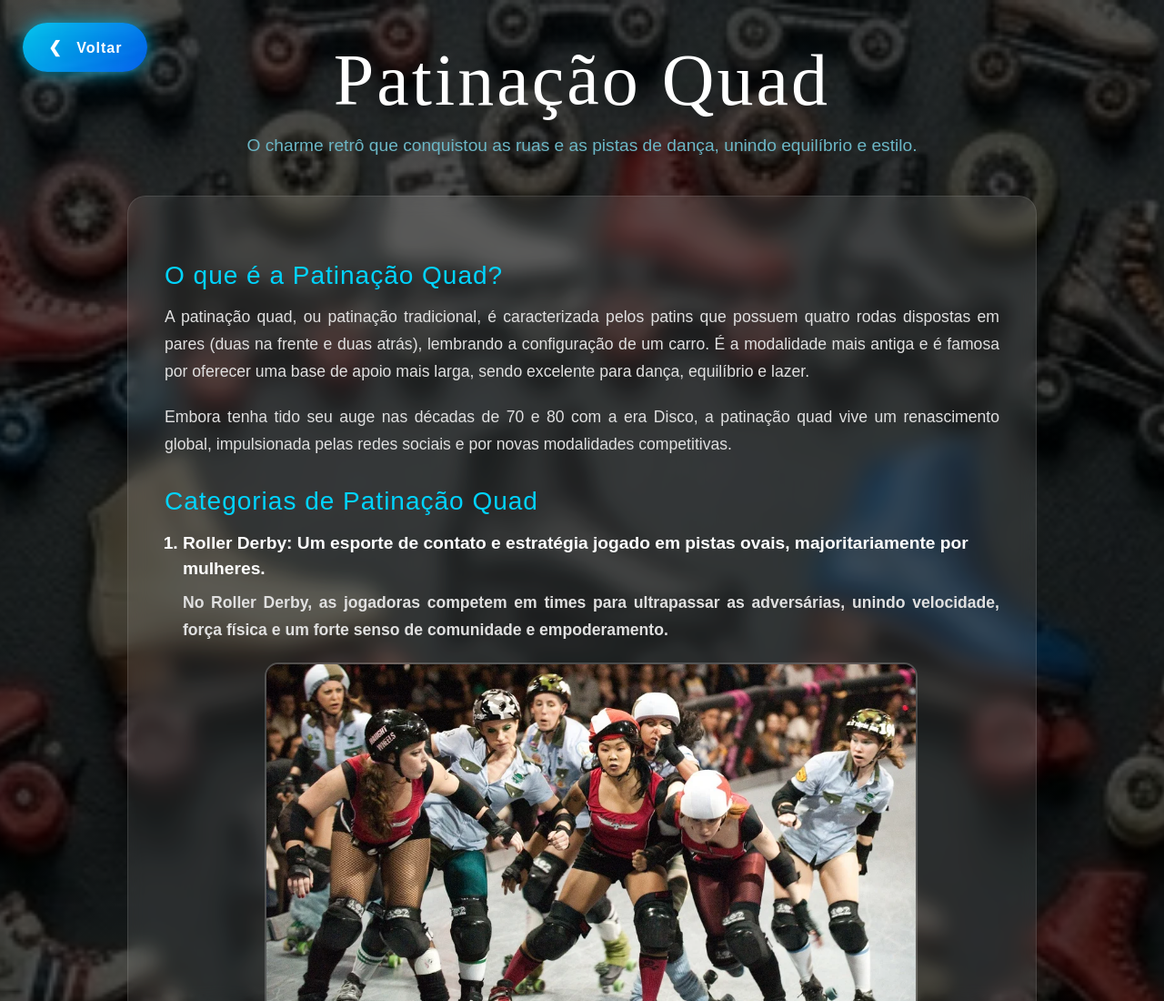
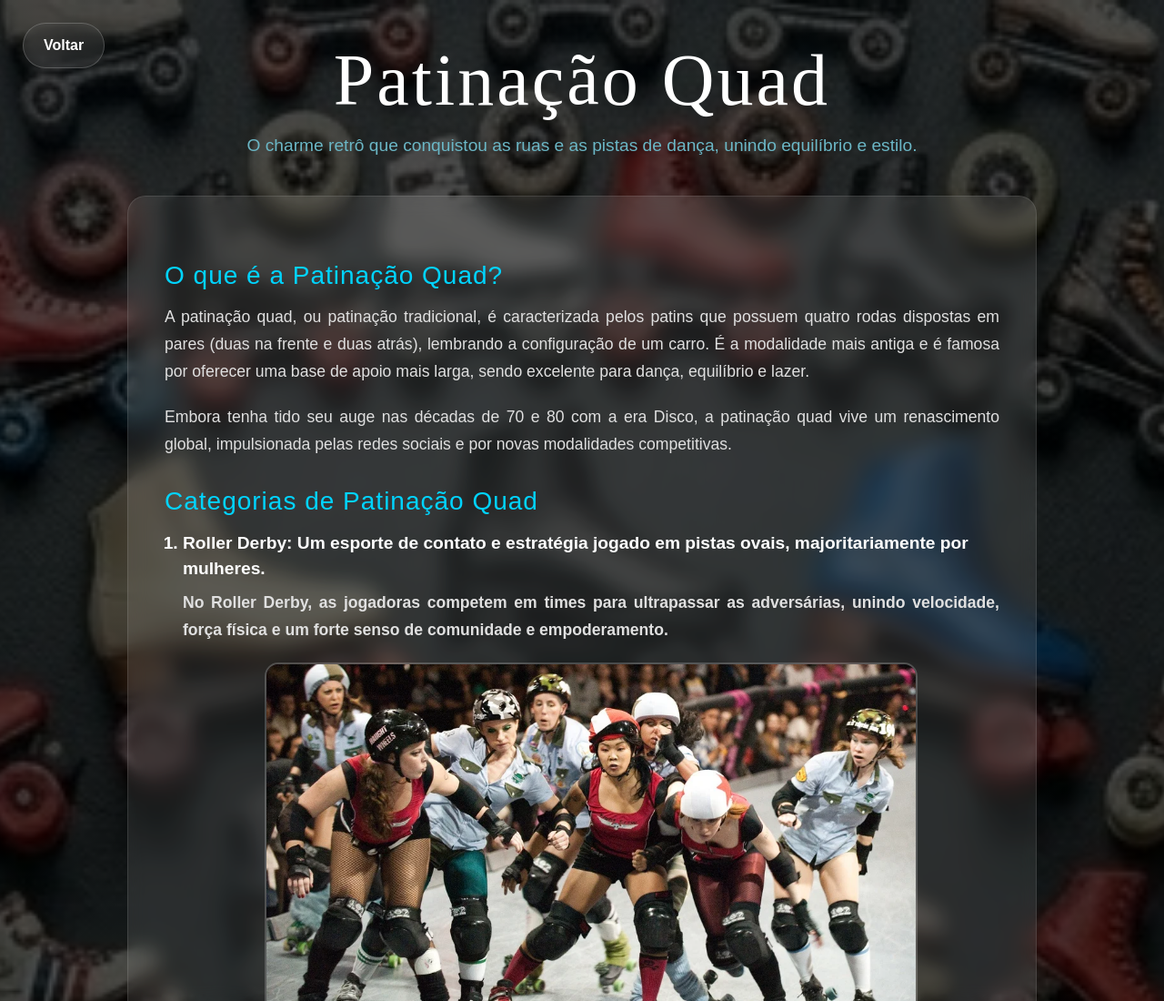
Before and after one commit to Heringson/IceAndStreet, a website: page Quad.html in a window 1280 px wide. Shown: the top 1100 px of the page at 91% size. Drawn offline with nearby package versions, Linux system fonts and the light colour scheme; files whose address does not match are found by name; a web font is replaced by a local one.

Commit message:
save archive css

```diff
--- a/css/index.css
+++ b/css/index.css
@@ -278,26 +278,21 @@ footer.sub-footer {
     top: 25px;
     left: 25px;
     z-index: 9999;
-    padding: 14px 28px;
-    background: linear-gradient( 135deg, rgba(0, 212, 255, 0.9), rgba(0, 102, 255, 0.9));
-    color: white;
+    padding: 12px 22px;
+    background: rgba(255, 255, 255, 0.08);
+    backdrop-filter: blur(15px);
+    border: 1px solid rgba(255, 255, 255, 0.2);
+    border-radius: 999px;
+    color: #fff;
     text-decoration: none;
-    font-weight: bold;
-    letter-spacing: 1px;
-    border-radius: 50px;
-    border: none;
-    box-shadow: 0 0 15px rgba(0, 212, 255, 0.5), 0 0 35px rgba(0, 212, 255, 0.3);
-    transition: all 0.3s ease;
+    font-weight: 600;
+    font-size: 1rem;
+    transition: all .3s ease;
 }
 
 .btn-back:hover {
-    color: white;
-    transform: translateY(-4px) scale(1.05);
-    box-shadow: 0 0 25px rgba(0, 212, 255, 0.8), 0 0 50px rgba(0, 212, 255, 0.5);
+    background: rgba(0, 212, 255, .15);
+    border-color: #00d4ff;
+    transform: translateX(-5px);
+    box-shadow: 0 8px 25px rgba(0, 212, 255, .25);
 }
-
-.btn-back::before {
-    content: "❮";
-    margin-right: 10px;
-    font-size: 1.1rem;
-}
```
